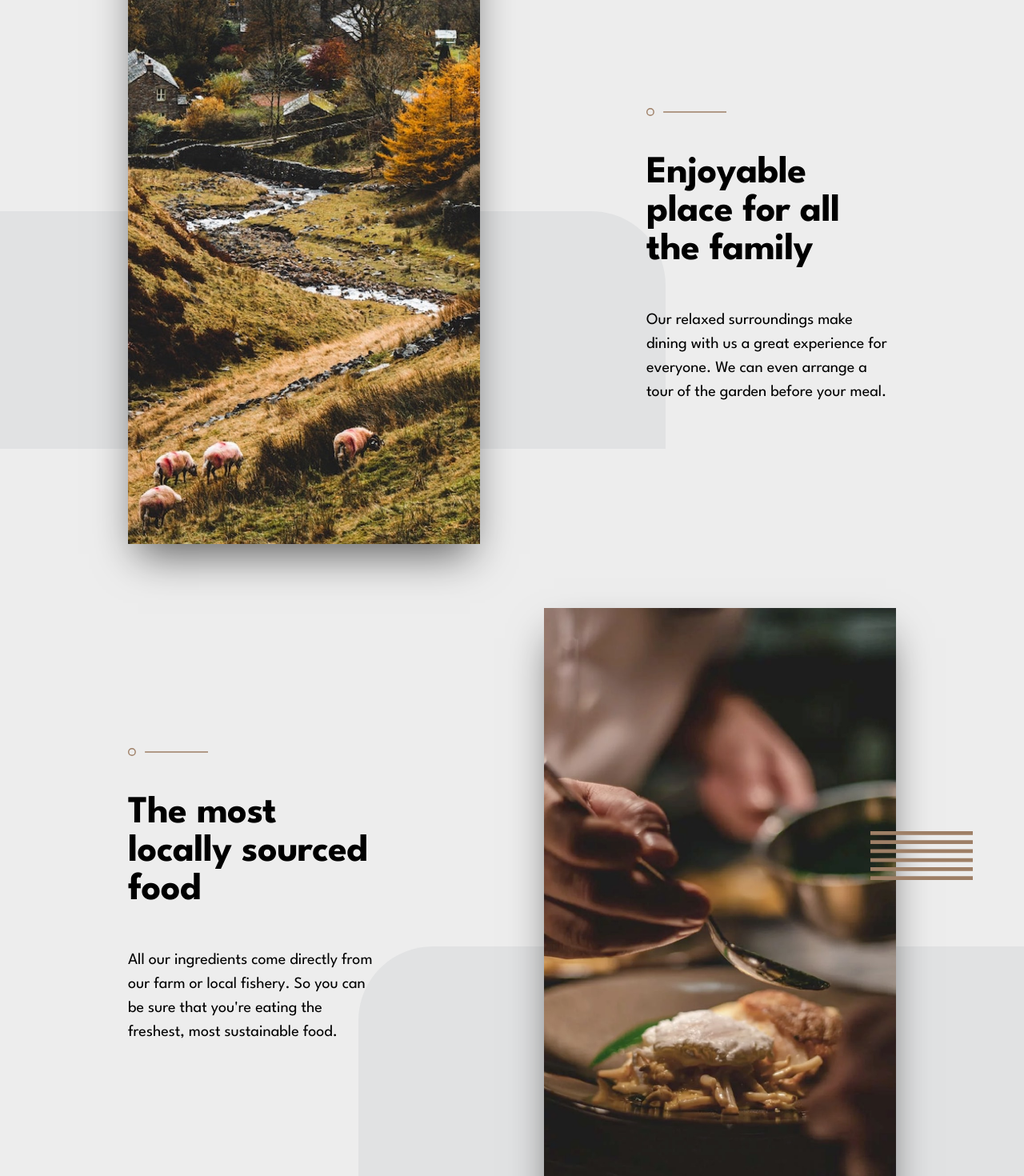
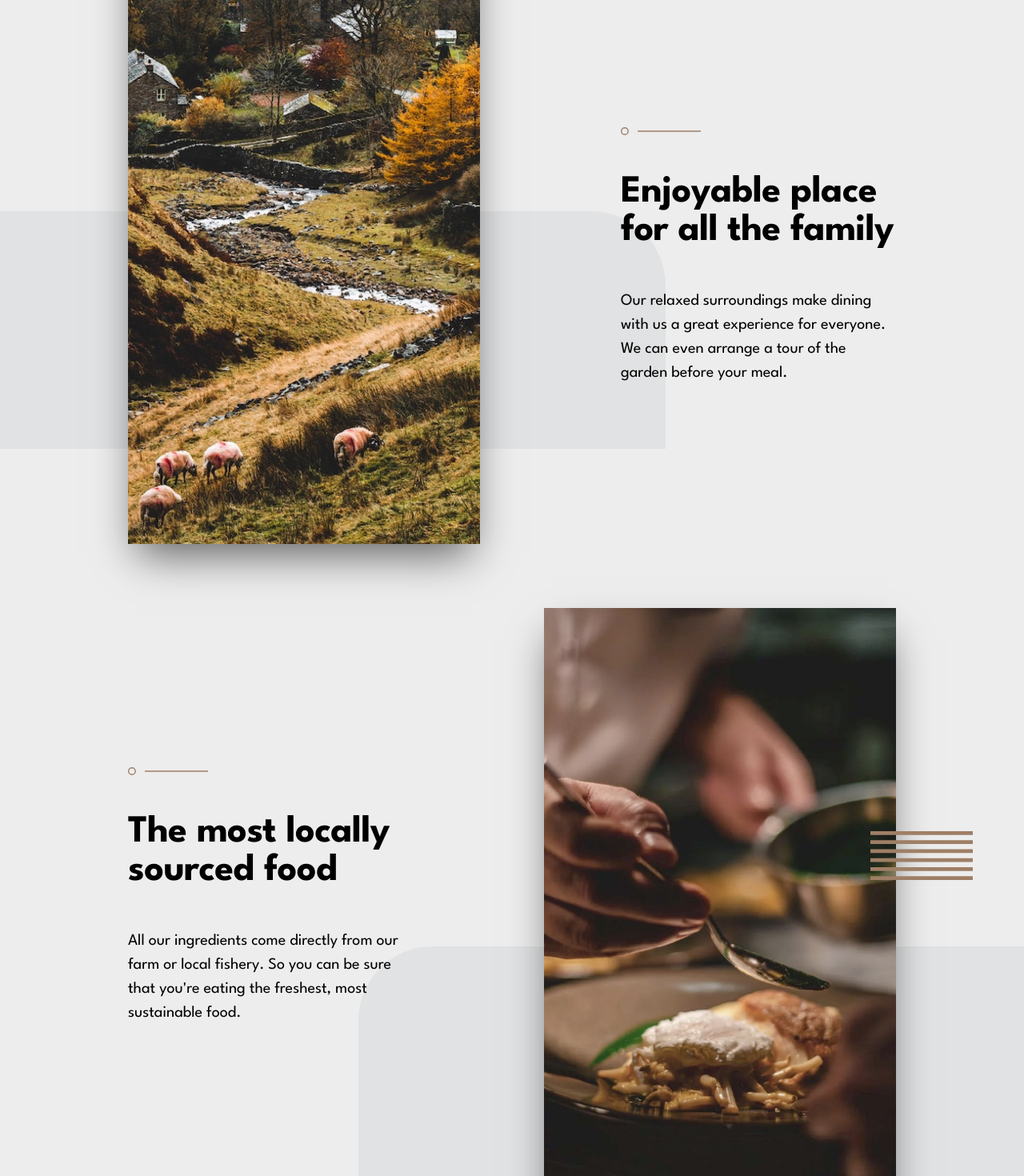
Before and after one commit to mezacanul/dine-restaurant, a React (Vite) app: page / in a window 1280 px wide. Shown: the part 840-2310 px from the top of the page at 80% size. Built offline with nearby package versions, Linux system fonts and the light colour scheme.

Commit message:
Feat: Added responsive for Home/Presentation

```diff
--- a/src/components/Home/Presentation.tsx
+++ b/src/components/Home/Presentation.tsx
@@ -1,84 +1,167 @@
+import { useResponsive } from "../../hooks/useResponsive";
+import { cn } from "../../utils/cn";
+
 const content = [
     {
         title: "Enjoyable place for all the family",
         description:
             "Our relaxed surroundings make dining with us a great experience for everyone. We can even arrange a tour of the garden before your meal.",
-        image: "/images/homepage/enjoyable-place-desktop@2x.jpg",
+        image: {
+            desktop:
+                "/images/homepage/enjoyable-place-desktop@2x.jpg",
+            tablet: "/images/homepage/enjoyable-place-tablet@2x.jpg",
+            mobile: "/images/homepage/enjoyable-place-mobile@2x.jpg",
+        },
     },
     {
         title: "The most locally sourced food",
         description:
             "All our ingredients come directly from our farm or local fishery. So you can be sure that you're eating the freshest, most sustainable food.",
-        image: "/images/homepage/locally-sourced-desktop@2x.jpg",
+        image: {
+            desktop:
+                "/images/homepage/locally-sourced-desktop@2x.jpg",
+            tablet: "/images/homepage/locally-sourced-tablet@2x.jpg",
+            mobile: "/images/homepage/locally-sourced-mobile@2x.jpg",
+        },
     },
 ];
 
 export default function Presentation() {
+    const cns = {
+        content: cn(
+            "w-full flex flex-col lg:grid lg:grid-cols-2 gap-[5rem] relative"
+        ),
+        image: cn(
+            "w-full h-[500px] sm:h-[400px] lg:h-[800px] object-cover shadow-2xl/60"
+        ),
+        description: {
+            container: cn(
+                "flex justify-center items-center"
+            ),
+            inner: cn(
+                "flex flex-col items-center lg:items-start w-full sm:w-[60%] lg:w-full gap-[2rem] lg:gap-[3rem]"
+            ),
+            title: cn(
+                "text-2-bold text-center lg:text-left"
+            ),
+            description: cn(
+                "text-4-regular text-center lg:text-left"
+            ),
+        },
+    };
     return (
         <div className="px-container relative flex flex-col gap-[5rem] bg-neutral-100 z-10">
-            {/* Patterns  */}
-            <img
-                className="absolute top-[20%] left-0 w-[65%] object-cover"
-                src="/images/patterns/pattern-curve-top-right.svg"
-            />
-
-            <img
-                className="absolute bottom-[25%] right-[5%] w-[10%] object-cover z-10"
-                src="/images/patterns/pattern-lines.svg"
-            />
-
-            <img
-                className="absolute bottom-0 right-0 w-[65%] object-cover"
-                src="/images/patterns/pattern-curve-top-left.svg"
-            />
-
+            <Patterns />
             {/* Content  */}
-            <div className="w-full  grid grid-cols-2 gap-[5rem] relative">
+            <div className={cns.content}>
                 <img
-                    className="w-full h-[800px] object-cover shadow-2xl/60 -mt-[5rem]"
-                    src={content[0].image}
+                    className={cn(cns.image, "lg:-mt-[5rem]")}
+                    src={useResponsive<string>([
+                        content[0].image.mobile,
+                        content[0].image.tablet,
+                        content[0].image.desktop,
+                    ])}
                     alt={content[0].title}
                 />
-                <div className="flex justify-center items-center ps-[8rem]">
-                    <div className="flex flex-col gap-[3rem]">
+                <div
+                    className={cn(
+                        cns.description.container,
+                        "lg:ps-[6rem]"
+                    )}
+                >
+                    <div className={cns.description.inner}>
+                        {/* Divider  */}
                         <img
-                            className="w-[100px] "
+                            className="w-[100px]"
                             src="/images/patterns/pattern-divide.svg"
                             alt="Enjoyable place icon"
                         />
-                        <h2 className="text-2-bold">
+                        <h2
+                            className={
+                                cns.description.title
+                            }
+                        >
                             {content[0].title}
                         </h2>
-                        <p className="text-4-regular">
+                        <p
+                            className={
+                                cns.description.description
+                            }
+                        >
                             {content[0].description}
                         </p>
                     </div>
                 </div>
             </div>
 
-            <div className="w-full  grid grid-cols-2 gap-[5rem] relative">
-                <div className="flex justify-center items-center pe-[8rem]">
-                    <div className="flex flex-col gap-[3rem]">
+            <div
+                className={cn(
+                    cns.content,
+                    "flex-col-reverse mb-[5rem] lg:mb-0"
+                )}
+            >
+                <div
+                    className={cn(
+                        cns.description.container,
+                        "lg:pe-[6rem]"
+                    )}
+                >
+                    <div className={cns.description.inner}>
+                        {/* Divider  */}
                         <img
-                            className="w-[100px] "
+                            className="w-[100px]"
                             src="/images/patterns/pattern-divide.svg"
                             alt="Enjoyable place icon"
                         />
-                        <h2 className="text-2-bold">
+                        <h2
+                            className={
+                                cns.description.title
+                            }
+                        >
                             {content[1].title}
                         </h2>
-                        <p className="text-4-regular">
+                        <p
+                            className={
+                                cns.description.description
+                            }
+                        >
                             {content[1].description}
                         </p>
                     </div>
                 </div>
 
                 <img
-                    className="w-full h-[800px] object-cover shadow-2xl/60 -mb-[5rem]"
-                    src={content[1].image}
+                    className={cn(cns.image, "lg:-mb-[5rem]")}
+                    src={useResponsive<string>([
+                        content[1].image.mobile,
+                        content[1].image.tablet,
+                        content[1].image.desktop,
+                    ])}
                     alt={content[1].title}
                 />
             </div>
         </div>
     );
 }
+
+function Patterns() {
+    return (
+        <>
+            {/* Patterns  */}
+            <img
+                className="hidden sm:block absolute top-[20%] left-0 w-[65%] object-cover"
+                src="/images/patterns/pattern-curve-top-right.svg"
+            />
+
+            <img
+                className="hidden sm:block absolute bottom-[25%] right-[5%] w-[10%] object-cover z-10"
+                src="/images/patterns/pattern-lines.svg"
+            />
+
+            <img
+                className="hidden sm:block absolute bottom-0 right-0 w-[65%] object-cover"
+                src="/images/patterns/pattern-curve-top-left.svg"
+            />
+        </>
+    );
+}
```
